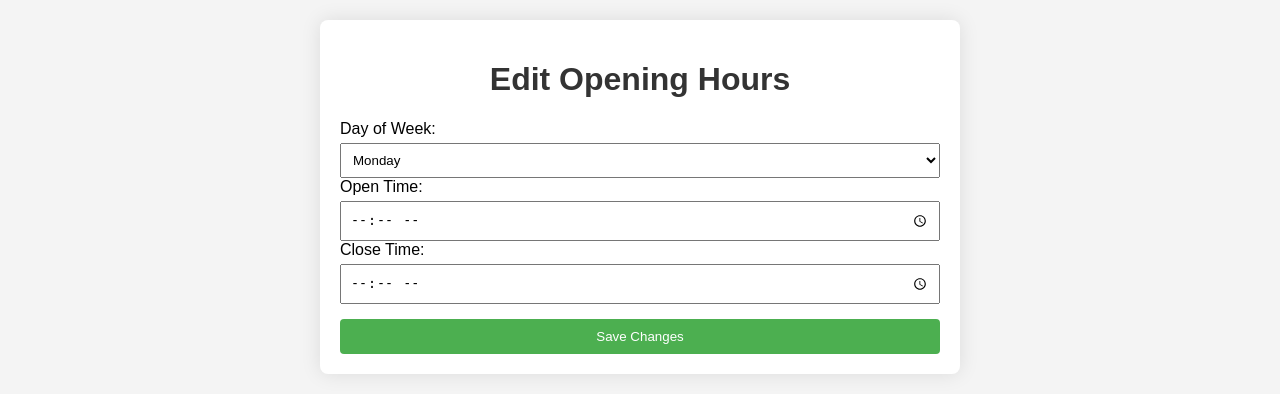
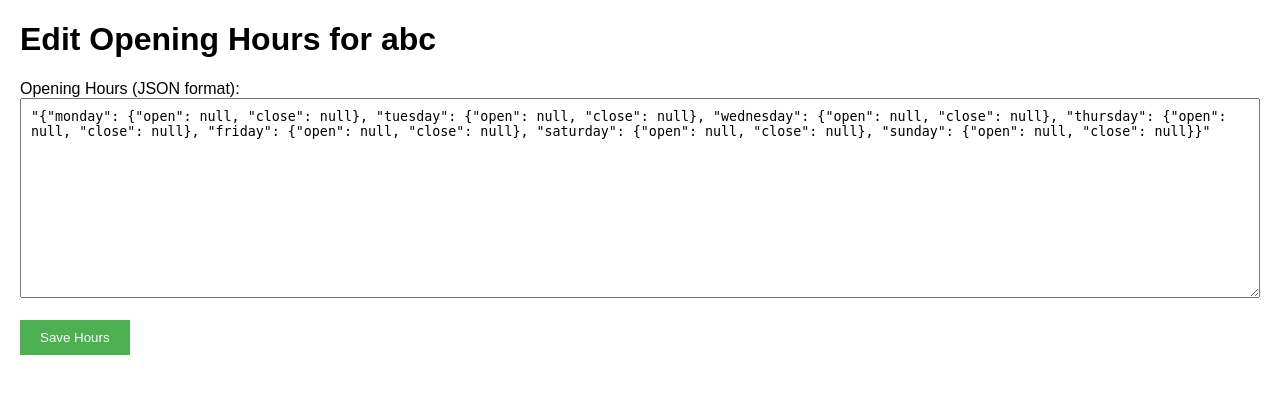
Before and after one commit to Oskar-Dabrowski/KebabApiPanel, a Django app: page /panel/kebabs/1/edit_hours/ in a window 1280 px wide. Shown: the top 394 px of the page. Run offline with Django 4.2, Linux system fonts and the light colour scheme; a user stored in the database is signed in; data comes from the database, SQL or seed files in the repository.

Commit message:
edit hour view

```diff
--- a/KEBABAPIPANEL/api/models.py
+++ b/KEBABAPIPANEL/api/models.py
@@ -2,6 +2,7 @@
 from django.db import models
 from django.utils.timezone import now
 from django.core.exceptions import ValidationError
+import json
 
 
 class Kebab(models.Model):
@@ -40,13 +41,28 @@
         return f"{self.user.username} - {self.kebab.name}"
 
 class OpeningHour(models.Model):
-    kebab = models.ForeignKey(Kebab, on_delete=models.CASCADE, related_name="opening_hours")
-    hours = models.JSONField(
-        help_text=(
-            "JSON format: {'monday': {'open': '10:00', 'close': '20:00'}, "
-            "'tuesday': {'open': '10:00', 'close': '20:00'}, ...}"
-        )
-    )
+    kebab = models.ForeignKey('Kebab', on_delete=models.CASCADE)
+    hours = models.JSONField(default=dict)  # Użyj JSONField do przechowywania godzin
+
+    def clean(self):
+        # Walidacja formatu JSON
+        try:
+            parsed_hours = json.loads(self.hours)  # Załaduj JSON
+        except json.JSONDecodeError:
+            raise ValidationError("Hours must be valid JSON.")
+
+        # Walidacja struktury JSON
+        required_days = {'monday', 'tuesday', 'wednesday', 'thursday', 'friday', 'saturday', 'sunday'}
+        if set(parsed_hours.keys()) != required_days:
+            raise ValidationError("Hours must contain all days of the week.")
+
+        for day, schedule in parsed_hours.items():
+            if not isinstance(schedule, dict) or 'open' not in schedule or 'close' not in schedule:
+                raise ValidationError(f"Each day must have 'open' and 'close' times defined. Error in {day}.")
+            if schedule['open'] and schedule['close']:
+                # Sprawdź, czy format godzin jest poprawny (opcjonalnie)
+                if not isinstance(schedule['open'], str) or not isinstance(schedule['close'], str):
+                    raise ValidationError(f"'open' and 'close' must be strings for {day}.")
 
     def __str__(self):
         return f"{self.kebab.name} - {self.hours}"  # Display kebab name and hours
--- a/KEBABAPIPANEL/panel/templates/edit_hours.html
+++ b/KEBABAPIPANEL/panel/templates/edit_hours.html
@@ -4,97 +4,43 @@
     <meta charset="UTF-8">
     <meta name="viewport" content="width=device-width, initial-scale=1.0">
     <title>Edit Opening Hours</title>
-    <link rel="stylesheet" href="https://cdnjs.cloudflare.com/ajax/libs/font-awesome/6.0.0-beta3/css/all.min.css">
     <style>
         body {
             font-family: Arial, sans-serif;
-            background-color: #f4f4f4;
-            margin: 0;
-            padding: 20px;
-        }
-        h1 {
-            text-align: center;
-            color: #333;
-        }
-        .container {
-            max-width: 600px;
-            margin: auto;
-            background: white;
-            padding: 20px;
-            border-radius: 8px;
-            box-shadow: 0 0 20px rgba(0, 0, 0, 0.1);
-        }
-        .form-group {
-            margin-bottom: 15px;
-        }
-        label {
-            display: block;
-            margin-bottom: 5px;
-        }
-        input, select {
-            width: 100%;
-            padding: 8px;
-            box-sizing: border-box;
+            margin: 20px;
         }
         button {
+            padding: 10px 20px;
             background-color: #4CAF50;
             color: white;
-            padding: 10px;
             border: none;
-            border-radius: 4px;
             cursor: pointer;
-            width: 100%;
+        }
+        button:hover {
+            background-color: #45a049;
+            color: white;
+            border: none;
+            cursor: pointer;
         }
         button:hover {
             background-color: #45a049;
         }
+        textarea {
+            width: 100%;
+            height: 200px;
+            padding: 10px;
+            box-sizing: border-box;
+        }
     </style>
 </head>
 <body>
-    <div class="container">
-        <h1>Edit Opening Hours</h1>
-        <form method="POST">
-            {% csrf_token %}
-            {% if hours %}
-                {% for hour in hours %}
-                <div class="form-group">
-                    <label for="day_of_week_{{ hour.id }}">Day of Week:</label>
-                    <select name="day_of_week_{{ hour.id }}" required>
-                        <option value="Monday" {% if hour.day_of_week == "Monday" %}selected{% endif %}>Monday</option>
-                        <option value="Tuesday" {% if hour.day_of_week == "Tuesday" %}selected{% endif %}>Tuesday</option>
-                        <option value="Wednesday" {% if hour.day_of_week == "Wednesday" %}selected{% endif %}>Wednesday</option>
-                        <option value="Thursday" {% if hour.day_of_week == "Thursday" %}selected{% endif %}>Thursday</option>
-                        <option value="Friday" {% if hour.day_of_week == "Friday" %}selected{% endif %}>Friday</option>
-                        <option value="Saturday" {% if hour.day_of_week == "Saturday" %}selected{% endif %}>Saturday</option>
-                        <option value="Sunday" {% if hour.day_of_week == "Sunday" %}selected{% endif %}>Sunday</option>
-                    </select>
-                    <label for="open_time_{{ hour.id }}">Open Time:</label>
-                    <input type="time" name="open_time_{{ hour.id }}" value="{{ hour.open_time }}" required>
-                    <label for="close_time_{{ hour.id }}">Close Time:</label>
-                    <input type="time" name="close_time_{{ hour.id }}" value="{{ hour.close_time }}" required>
-                </div>
-                {% endfor %}
-            {% else %}
-                <h2>No opening hours found. Please add new hours.</h2>
-                <div class="form-group">
-                    <label for="day_of_week">Day of Week:</label>
-                    <select name="day_of_week" required>
-                        <option value="Monday">Monday</option>
-                        <option value="Tuesday">Tuesday</option>
-                        <option value="Wednesday">Wednesday</option>
-                        <option value="Thursday">Thursday</option>
-                        <option value="Friday">Friday</option>
-                        <option value="Saturday">Saturday</option>
-                        <option value="Sunday">Sunday</option>
-                    </select>
-                    <label for="open_time">Open Time:</label>
-                    <input type="time" name="open_time" required>
-                    <label for="close_time">Close Time:</label>
-                    <input type="time" name="close_time" required>
-                </div>
-            {% endif %}
-            <button type="submit">Save Changes</button>
-        </form>
-    </div>
+    <h1>Edit Opening Hours for {{ kebab.name }}</h1>
+    <form method="POST">
+        {% csrf_token %}
+        <label for="hours">Opening Hours (JSON format):</label>
+        <textarea id="hours" name="hours">"{{ opening_hours|default:"{}" }}"</textarea>
+        <br><br>
+        <button type="submit">Save Hours</button>
+    </form>
 </body>
 </html>
--- /dev/null
+++ b/KEBABAPIPANEL/panel/templates/kebab_hours.html
@@ -0,0 +1,6 @@
+<h1>Opening Hours</h1>
+<ul>
+    {% for day, times in hours.items %}
+    <li>{{ day|capfirst }}: {{ times.open }} - {{ times.close }}</li>
+    {% endfor %}
+</ul>
--- a/KEBABAPIPANEL/panel/urls.py
+++ b/KEBABAPIPANEL/panel/urls.py
@@ -2,7 +2,6 @@
 from django.contrib import admin
 from django.contrib.auth import views as auth_views
 from .views import kebab_list_view, kebab_detail, check_suggestions, add_suggestion, get_favorites, bulk_opening_hours, accept_suggestion, reject_suggestion, edit_hours
-
 # Namespace for app-specific URLs
 
 
@@ -32,5 +31,5 @@
     # Favorites and bulk management
     path('favorites/', get_favorites, name='favorites'),
     path('opening_hours/bulk/', bulk_opening_hours, name='bulk_opening_hours'),
-    path('kebabs/<int:pk>/edit_hours/', edit_hours, name='edit_hours'),
+    path('kebabs/<int:kebab_id>/edit_hours/', edit_hours, name='edit_hours'),
 ]
--- a/KEBABAPIPANEL/panel/views.py
+++ b/KEBABAPIPANEL/panel/views.py
@@ -72,45 +72,39 @@
         return JsonResponse({'status': 'success', 'message': 'Opening hours updated successfully'})
     return JsonResponse({'error': 'Invalid request method'}, status=400)
 
+def kebab_opening_hours(request, kebab_id):
+    opening_hours = get_object_or_404(OpeningHour, kebab_id=kebab_id)
+    hours = json.loads(opening_hours.hours)
+    return render(request, 'kebab_hours.html', {'hours': hours})
+
 @login_required
-def edit_hours(request, pk):
-    kebab = Kebab.objects.get(id=pk)
-    hours = kebab.opening_hours.all()
+def edit_hours(request, kebab_id):
+    kebab = get_object_or_404(Kebab, id=kebab_id)
+    opening_hours = kebab.openinghour_set.first()
+
+    # List of days
+    days = ["monday", "tuesday", "wednesday", "thursday", "friday", "saturday", "sunday"]
+
     if request.method == 'POST':
-        if hours:
-            # Zapisz zmiany w godzinach
-            for hour in hours:
-                hours_data = json.loads(hour.hours)
-                for day, times in hours_data.items():
-                    open_time = request.POST.get(f'{day}_open')
-                    close_time = request.POST.get(f'{day}_close')
-                    if open_time and close_time:
-                        hours_data[day] = {
-                            'open': open_time,
-                            'close': close_time
-                        }
-                hour.hours = json.dumps(hours_data)
-                hour.save()
-        else:
-            # Dodaj nowe godziny
-            days = ['monday', 'tuesday', 'wednesday', 'thursday', 'friday', 'saturday', 'sunday']
-            hours_data = {}
-            for day in days:
-                open_time = request.POST.get(f'{day}_open')
-                close_time = request.POST.get(f'{day}_close')
-                if open_time and close_time:
-                    hours_data[day] = {
-                        'open': open_time,
-                        'close': close_time
-                    }
-            new_hour = OpeningHour(
-                kebab=kebab,
-                hours=json.dumps(hours_data)
-            )
-            new_hour.save()
-        return redirect('kebab_list')
+        try:
+            new_hours = json.loads(request.POST.get('hours'))
+            opening_hours.hours = new_hours
+            opening_hours.save()
+            return redirect('kebab_list')  # Redirect to home page after saving
+        except Exception as e:
+            return JsonResponse({'status': 'error', 'message': str(e)})
 
-    return render(request, 'edit_hours.html', {'kebab': kebab, 'hours': hours})
+    # Initialize opening_hours if None
+    if opening_hours is None:
+        opening_hours = {day: {"open": "", "close": ""} for day in days}
+    else:
+        opening_hours = opening_hours.hours
+
+    return render(request, 'edit_hours.html', {
+        'kebab': kebab,
+        'opening_hours': opening_hours,
+        'days': days,
+    })
 
 # Get Favorites
 @login_required
```
Also changed, not shown: KEBABAPIPANEL/panel/admin.py (+36 -6 lines), KEBABAPIPANEL/panel/form.py (added, +18 -0 lines), KEBABAPIPANEL/panel/templatetags/dict_filters.py (added, +12 -0 lines), KEBABAPIPANEL/api/migrations/0008_alter_openinghour_hours_alter_openinghour_kebab.py (added), KEBABAPIPANEL/panel/templates/kebab_list.html (line endings or trailing spaces), KEBABAPIPANEL/panel/templatetags/init.py (added), 1 other file.
